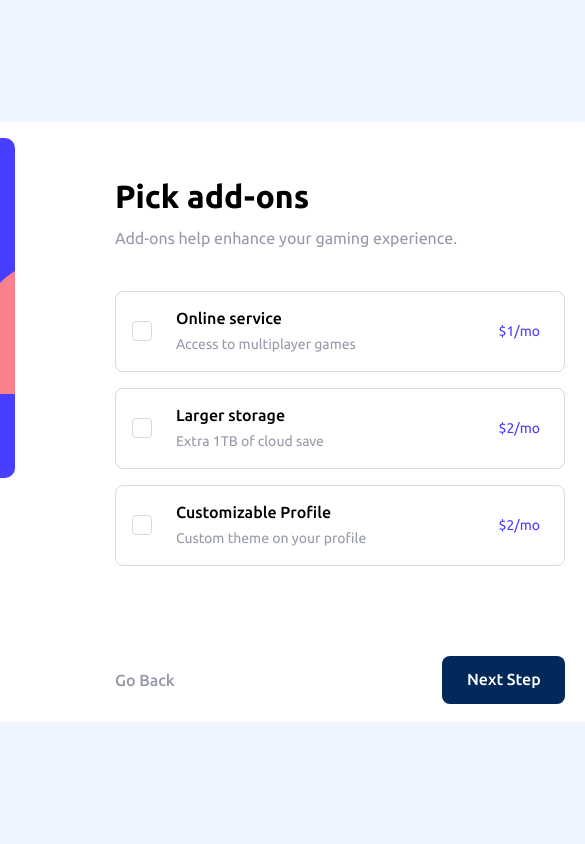
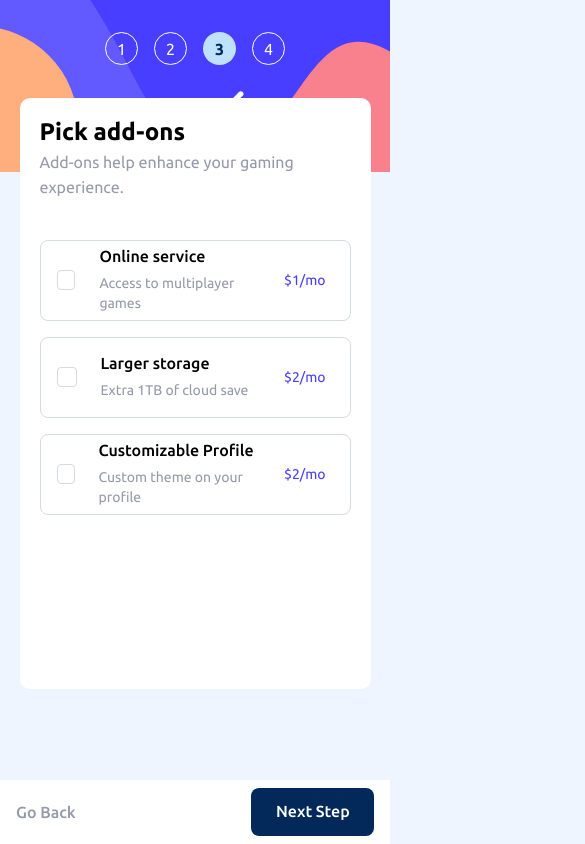
Before and after one commit to Paul-Blankson/lorem-gaming-ngrx, an Angular app: page /sign-up/add-ons in a window 390 px wide. Shown: the top 844 px of the page, 585 px wide, since content can reach past the window. Built offline with nearby package versions, Linux system fonts and the light colour scheme.

Commit message:
add media querries

```diff
--- a/src/app/components/add-ons/add-ons.component.css
+++ b/src/app/components/add-ons/add-ons.component.css
@@ -138,3 +138,96 @@
   display: flex;
   justify-content: space-between;
 }
+
+@media (max-width: 768px) {
+  .add__ons-container {
+    width: 100%;
+    height: auto;
+    display: flex;
+    flex-direction: column;
+    gap: 1rem;
+    background-color: var(--color-background);
+    padding: 0;
+  }
+
+  .sidebar__container {
+    width: 100%;
+    height: 172px;
+  }
+
+  .add__ons-content {
+    width: 90%;
+    height: 70vh;
+    background-color: var(--color-multi-step-background);
+    border-radius: 10px;
+    margin-top: -90px;
+    padding: 20px;
+    margin-left: 5%;
+  }
+
+  .addOns__text-container {
+    gap: 0.25rem;
+  }
+
+  .addOns__text {
+    font-size: 1.5rem;
+    line-height: 1.7237rem;
+  }
+
+  .addOns__paragrah {
+    font-size: 1rem;
+    line-height: 1.5625rem;
+  }
+
+  .add__ons-type {
+    width: 100%;
+    height: auto;
+    display: flex;
+    align-items: center;
+    justify-content: center;
+    flex-direction: column;
+    gap: 1rem;
+  }
+
+  .add__ons-text {
+    white-space: nowrap;
+  }
+
+  .add__ons-item {
+    width: 100%;
+  }
+
+  .button__container {
+    width: 100vw;
+    height: 4rem;
+    display: flex;
+    justify-content: center;
+    align-items: center;
+    position: absolute;
+    left: 0;
+    bottom: 0;
+    background-color: var(--color-multi-step-background);
+  }
+
+  .transparent__btn{
+    position: absolute;
+    left: 1rem;
+  }
+
+  .custom__btn {
+    border-radius: 8px;
+    padding: 14px 24px 16px 25px;
+    border: none;
+    background-color: var(--color-denim);
+    color: var(--color-multi-step-background);
+    font-family: Ubuntu;
+    font-size: 1rem;
+    font-weight: 500;
+    line-height: 1.1487rem;
+    text-align: left;
+    cursor: pointer;
+    position: absolute;
+    right: 1rem;
+  }
+
+}
--- a/src/app/components/select-plan/select-plan.component.css
+++ b/src/app/components/select-plan/select-plan.component.css
@@ -113,7 +113,7 @@
 }
 
 .select__plan-buttons-container {
-  width: 450px;
+  width: 100%;
   height: 48px;
   display: flex;
   align-items: center;
@@ -186,3 +186,114 @@
   display: flex;
   justify-content: space-between;
 }
+
+@media (max-width: 768px) {
+  .select__plan-container {
+    width: 100%;
+    height: auto;
+    display: flex;
+    flex-direction: column;
+    gap: 1rem;
+    background-color: var(--color-background);
+    padding: 0;
+  }
+
+  .sidebar__container {
+    width: 100%;
+    height: 172px;
+  }
+
+  .select__plan-content {
+    width: 90%;
+    height: 72vh;
+    background-color: var(--color-multi-step-background);
+    border-radius: 10px;
+    margin-top: -90px;
+    padding: 32px 24px 24px;
+    margin-left: 5%;
+    gap: 15px;
+  }
+
+  .selectPlan__text-container {
+    gap: 0.5625rem;
+  }
+
+  .selectPlan__text {
+    font-size: 1.5rem;
+    line-height: 1.7237rem;
+  }
+
+  .selectPlan__paragrah {
+    font-size: 1rem;
+    line-height: 1.5625rem;
+  }
+
+  .select__plan-type {
+
+    gap: 0.5rem;
+    flex-direction: column;
+  }
+
+
+  .select__plan-card {
+    width: 100%;
+    height: 100rem;
+    /* margin-bottom: 0.75rem; */
+  }
+
+  .plan__text-container {
+    gap: 3px;
+    margin-top: 12px;
+    padding-bottom: 0;
+  }
+  .card-details {
+    display: flex;
+    align-items: center;
+    height: 5rem;
+  }
+
+  .card__icon {
+    margin-top: 0;
+  }
+
+  .plan__text-container {
+    margin-left: 15px;
+  }
+  .select__plan-toggle-buttons-container{
+    margin-top: 5rem;
+  }
+
+  .button__container {
+    width: 100vw;
+    height: 4rem;
+    display: flex;
+    justify-content: center;
+    align-items: center;
+    position: absolute;
+    left: 0;
+    bottom: 0;
+    background-color: var(--color-multi-step-background);
+  }
+
+  .transparent__btn{
+    position: absolute;
+    left: 1rem;
+  }
+
+  .custom__btn {
+    border-radius: 8px;
+    height: 3rem;
+    padding: 14px 24px 16px 25px;
+    border: none;
+    background-color: var(--color-denim);
+    color: var(--color-multi-step-background);
+    font-family: Ubuntu;
+    font-size: 1rem;
+    font-weight: 500;
+    line-height: 1.1487rem;
+    text-align: left;
+    cursor: pointer;
+    position: absolute;
+    right: 1rem;
+  }
+}
--- a/src/app/components/select-plan/select-plan.component.html
+++ b/src/app/components/select-plan/select-plan.component.html
@@ -18,6 +18,7 @@
           (click)="selectPlan(plan.name)"
           (keydown.enter)="selectPlan(plan.name)"
         >
+        <div class="card-details">
           <img [src]="plan.icon" [alt]="plan.name + ' icon'" class="card__icon" />
           <div class="plan__text-container">
             <h2 class="card__heading">{{ plan.name }}</h2>
@@ -26,6 +27,7 @@
             </p>
             <p class="card__discount" [class.visible]="isYearly">2 months free</p>
           </div>
+        </div>
         </div>
       }
     </div>
--- a/src/app/components/sidebar/sidebar.component.css
+++ b/src/app/components/sidebar/sidebar.component.css
@@ -15,7 +15,7 @@
   align-items: center;
   gap: 1rem;
   margin-bottom: 2rem;
-  cursor: pointer;
+  /* cursor: pointer; */
 }
 
 .step.active .step-number {
@@ -54,31 +54,39 @@
 }
 
 @media (max-width: 768px) {
+  body {
+    position: relative;
+  }
+
   .sidebar {
-    background: var(--color-deep-blue) url('/images/bg-sidebar-mobile.svg') center no-repeat;
+    background: var(--color-deep-blue) url('/images/bg-sidebar-mobile.svg') center/cover no-repeat;
+    background-size: cover;
+    background-position: center;
+    width: 100%;
     height: 172px;
+    border-radius: 0;
+    padding: 32px 24px;
   }
 
   .steps__container {
-    width: 180px;
-    height: 33px;
     display: flex;
     justify-content: center;
     align-items: center;
+    gap: 16px;
+    width: 100%;
+    height: auto;
   }
 
   .step {
-    gap: 1rem;
-    flex-direction: row;
-  }
-
-  .step__lable-count,
-  .step__label-text {
-    display: none;
+    margin-bottom: 0;
   }
 
   .step-number {
     width: 33px;
     height: 33px;
   }
+
+  .step__lable-container {
+    display: none;
+  }
 }
--- a/src/app/components/sidebar/sidebar.component.html
+++ b/src/app/components/sidebar/sidebar.component.html
@@ -1,7 +1,7 @@
 <div class="sidebar">
   <div class="steps__container">
     @for(step of steps; track step) {
-    <div class="step" [class.active]="isActive(step.route)" (click)="navigateToStep(step)">
+    <div class="step" [class.active]="isActive(step.route)">
       <div class="step-number">{{ step.number }}</div>
       <div class="step__lable-container">
         <span class="step__lable-count">STEP {{ step.number }}</span>
--- a/src/app/components/summary/summary.component.css
+++ b/src/app/components/summary/summary.component.css
@@ -189,3 +189,77 @@
   background-color: #928CFF;
   transition: background-color 0.3s ease;
 }
+
+@media (max-width: 768px) {
+  .summary__container {
+    width: 100%;
+    height: auto;
+    display: flex;
+    flex-direction: column;
+    gap: 1rem;
+    background-color: var(--color-background);
+    padding: 0;
+  }
+
+  .summary__content {
+    width: 90%;
+    height: auto;
+    background-color: var(--color-multi-step-background);
+    border-radius: 10px;
+    margin-top: -90px;
+    padding: 20px;
+    margin-left: 5%;
+  }
+
+  .summary__text {
+    font-size: 1.5rem;
+    line-height: 27.58px;
+    text-align: left;
+  }
+
+  .summary__paragrah {
+    font-size: 1rem;
+    line-height: 25px;
+    text-align: left;
+    color: var(--color-grey);
+  }
+
+  .summary__total-container {
+    width: 100%;
+    height: auto;
+    display: flex;
+    align-items: center;
+    flex-direction: column;
+    gap: 24px;
+  }
+
+  .total__amount-container {
+    width: 100%;
+    height: auto;
+    display: flex;
+    align-items: center;
+    justify-content: space-between;
+  }
+
+  .summary__button-container{
+    width: 100vw;
+    height: 4rem;
+    display: flex;
+    justify-content: center;
+    align-items: center;
+    position: absolute;
+    left: 0;
+    bottom: 0;
+    background-color: var(--color-multi-step-background);
+  }
+
+  .transparent__btn{
+    position: absolute;
+    left: 1rem;
+  }
+  .confirm__btn {
+    position: absolute;
+    right: 1rem;
+  }
+
+}
--- a/src/app/components/your-info/your-info.component.css
+++ b/src/app/components/your-info/your-info.component.css
@@ -119,26 +119,81 @@
   .yourInfo__container {
     width: 100%;
     height: auto;
-    position: relative;
-    border-radius: 10px;
-    display: grid;
-    top: -289px;
+    display: flex;
+    flex-direction: column;
+    gap: 1rem;
+    background-color: var(--color-background);
+    padding: 0;
   }
 
   .yourInfo__sidebar-container {
-    position: absolute;
-    top: -50%;
-    left: 0;
     width: 100%;
+    height: 172px;
   }
 
   .yourInfo__content {
+    width: 90%;
+    height: auto;
+    background-color: var(--color-multi-step-background);
+    border-radius: 10px;
+    margin-top: -90px;
+    padding: 32px 24px 24px;
+    margin-left: 5%;
+  }
+
+  .yourInfo__text-container {
+    gap: 0.5625rem;
+  }
+
+  .yourInfo__text {
+    font-size: 1.5rem;
+    line-height: 1.7237rem;
+  }
+
+  .yourInfo__paragrah {
+    font-size: 1rem;
+    line-height: 1.5625rem;
+  }
+
+  .form__container {
+    gap: 1rem;
+  }
+
+  .yourInfo__form-group input {
+    height: 40px;
+  }
+
+  .error-message {
+    font-size: 0.75rem;
+    line-height: 16.09px;
+  }
+
+  .button__container {
+    width: 100vw;
+    height: 5rem;
+    display: flex;
+    justify-content: center;
+    align-items: center;
     position: absolute;
-    top: 168px;
-    left: 50%;
-    transform: translateX(-50%);
-    width: 343px;
-    height: 375px;
-    border-radius: 10px;
+    left: 0;
+    bottom: 0;
+    background-color: var(--color-multi-step-background);
+  }
+
+  .custom__btn {
+    border-radius: 8px;
+    height: 3rem;
+    padding: 14px 24px 16px 25px;
+    border: none;
+    background-color: var(--color-denim);
+    color: var(--color-multi-step-background);
+    font-family: Ubuntu;
+    font-size: 1rem;
+    font-weight: 500;
+    line-height: 1.1487rem;
+    text-align: left;
+    cursor: pointer;
+    position: absolute;
+    right: 1rem;
   }
 }
--- a/src/styles.css
+++ b/src/styles.css
@@ -70,3 +70,9 @@ body {
   border: none;
   cursor: pointer;
 }
+
+@media (max-width: 768px) {
+  body {
+    display: block;
+  }
+}
```
